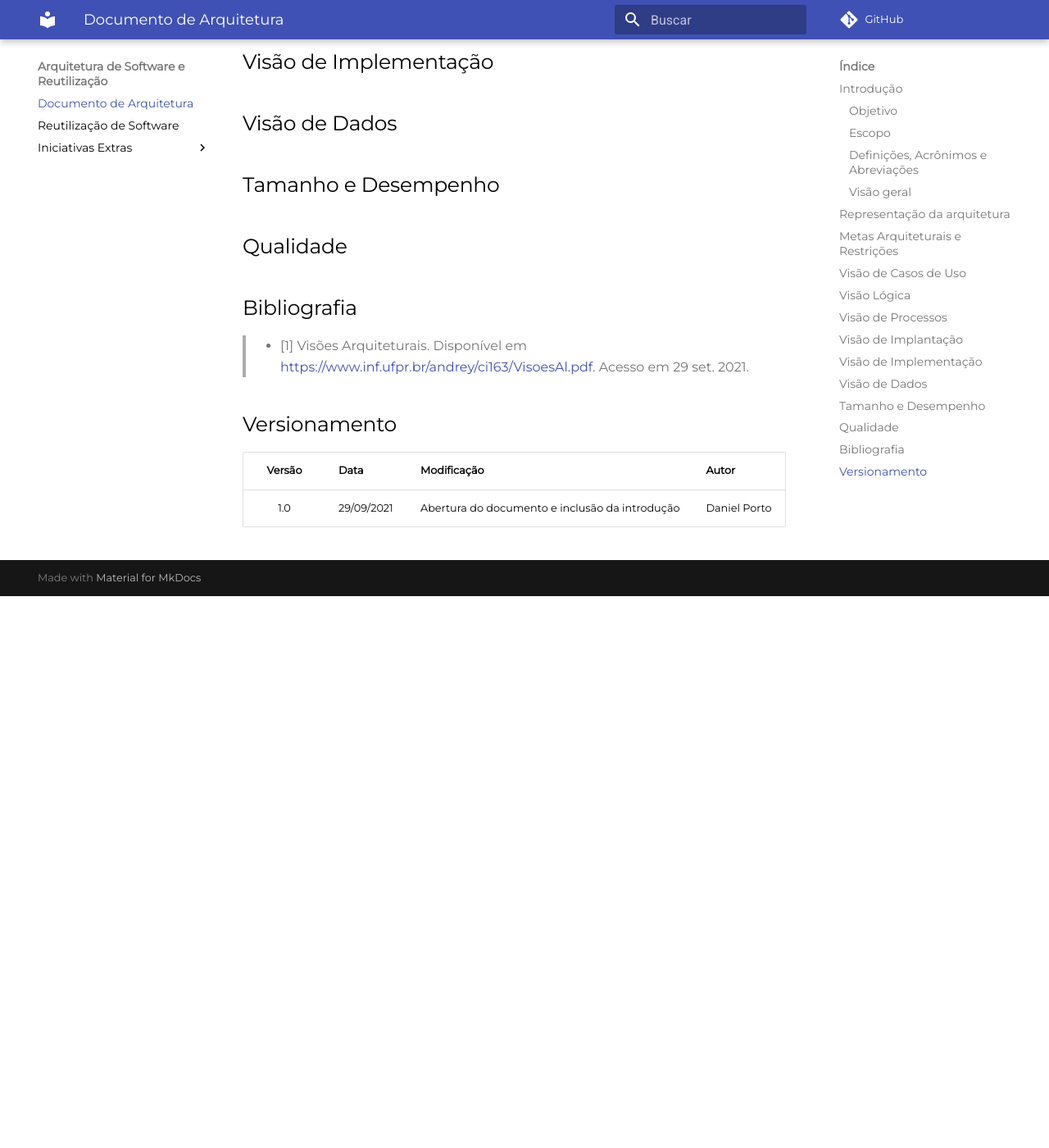
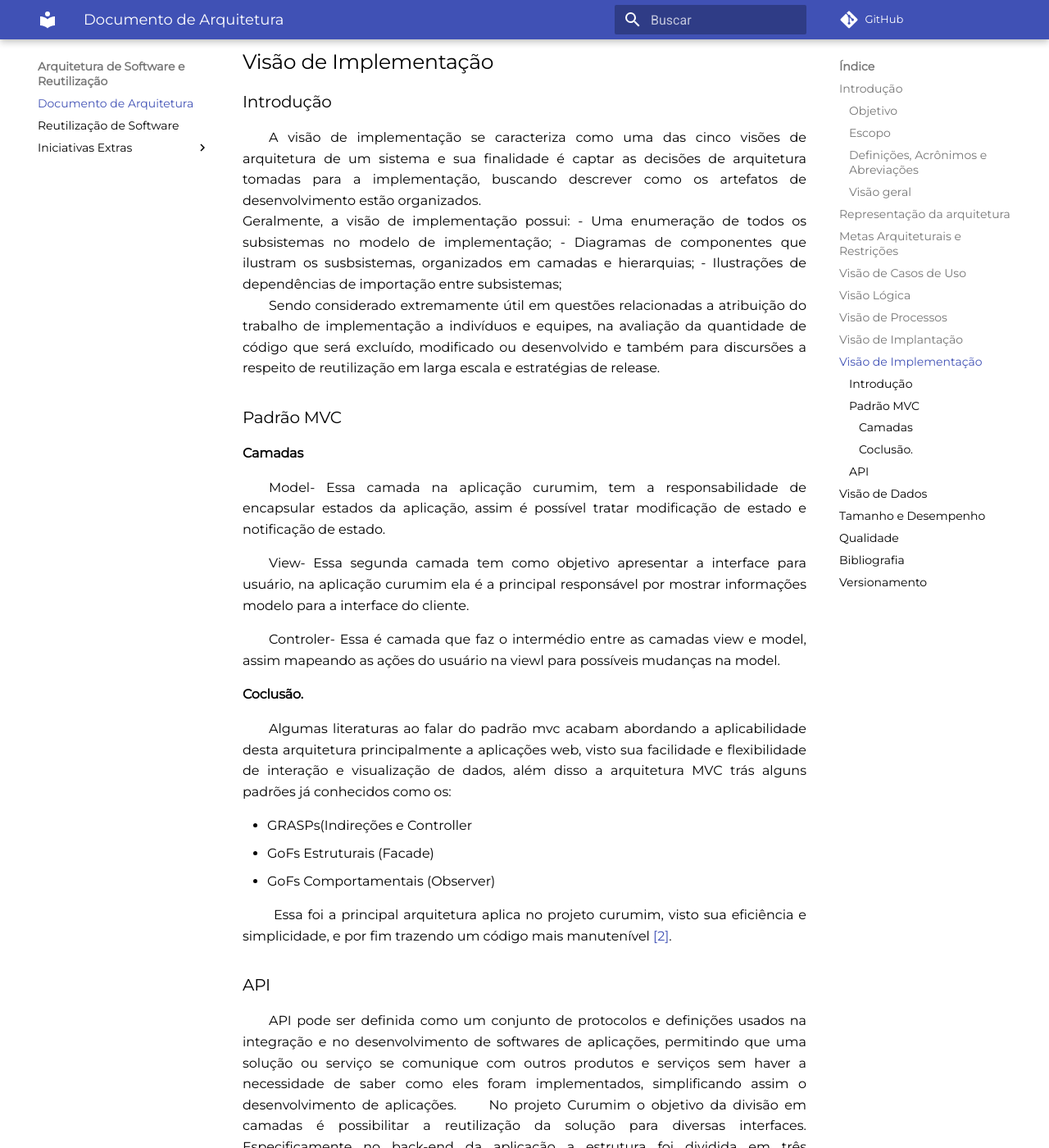
Before and after one commit to UnBArqDsw2021-1/2021.1_G6_Curumim, an MkDocs documentation site: the page built from docs/arquitetura-reutilizacao/arquitetura.md, in a window 1280 px wide and 1400 px high, scrolled down 2122 px. Shown: the whole window at 82% size. Built offline with MkDocs 1.6.1 and Material for MkDocs 9.7.7, drawn with Linux system fonts in a browser that asks for light colours; comment, search, counter and statistics services are not loaded; before the commit the page ends 2849 px from its top, so only the background shows below that; some of the changed text lies outside the part shown.

Commit message:
doc(#196) adição da Visão de Implementação
Co-authored-by: nilomendonca <nilojrmendonca@gmail.com>

```diff
--- a/docs/arquitetura-reutilizacao/arquitetura.md
+++ b/docs/arquitetura-reutilizacao/arquitetura.md
@@ -45,6 +45,51 @@
 
 ## Visão de Implementação
 
+### Introdução
+&emsp;&emsp;A visão de implementação se caracteriza como uma das cinco visões de arquitetura de um sistema e sua finalidade é captar as decisões de arquitetura tomadas para a implementação, buscando descrever como os artefatos de desenvolvimento estão organizados.<br> Geralmente, a visão de implementação possui:
+    - Uma enumeração de todos os subsistemas no modelo de implementação;
+    - Diagramas de componentes que ilustram os susbsistemas, organizados em camadas e hierarquias;
+    - Ilustrações de dependências de importação entre subsistemas;<br>
+&emsp;&emsp;Sendo considerado extremamente útil em questões relacionadas a atribuição do trabalho de implementação a indivíduos e equipes, na avaliação da quantidade de código que será excluído, modificado ou desenvolvido e também para discursões a respeito de reutilização em larga escala e estratégias de release.
+
+### Padrão MVC
+#### Camadas
+&emsp;&emsp;Model- Essa camada na aplicação curumim, tem a responsabilidade de encapsular estados da aplicação, assim é possível tratar modificação de estado e notificação de estado.
+
+&emsp;&emsp;View- Essa segunda camada tem como objetivo apresentar a interface para usuário, na aplicação curumim ela é a principal responsável por mostrar informações modelo para a interface do cliente.
+
+&emsp;&emsp;Controler- Essa é camada que faz o intermédio entre as camadas view e model, assim mapeando as ações do usuário na viewl para possíveis mudanças na model.
+
+#### Coclusão.
+&emsp;&emsp;Algumas literaturas ao falar do padrão mvc acabam abordando a aplicabilidade desta arquitetura principalmente a aplicações web, visto sua facilidade e flexibilidade de interação e visualização de dados, além disso a arquitetura MVC trás alguns padrões já conhecidos como os:
+
+* GRASPs(Indireções e Controller
+* GoFs Estruturais (Facade)
+* GoFs Comportamentais (Observer)
+
+&emsp;&emsp; Essa foi a principal arquitetura aplica no projeto curumim, visto sua eficiência e simplicidade, e por fim trazendo um código mais manutenível [[2]](#bibliografia).
+
+### API
+&emsp;&emsp;API pode ser definida como um conjunto de protocolos e definições usados na integração e no desenvolvimento de softwares de aplicações, permitindo que uma solução ou serviço se comunique com outros produtos e serviços sem haver a necessidade de saber como eles foram implementados, simplificando assim o desenvolvimento de aplicações.
+&emsp;&emsp;No projeto Curumim o objetivo da divisão em camadas é possibilitar a reutilização da solução para diversas interfaces. Especificamente no back-end da aplicação a estrutura foi dividida em três componentes principais:<br>
+- Models: Assim como explicado no item anterior, tem a responsabilidade de encapsular os estados da aplicação;
+- Controllers: Que realiza a ponte entre as Model e o cliente que consome a API;
+- Middlewares: Que são representados por uma pipeline de processamentos, com funções pré-definidas que são handles, units e filters.
+
+4 - Diagrama de camadas
+<center>
+![](../assets/imagens/arquitetura-reutilizacao/Diagrama-de-camadas.png)
+
+</center>
+
+<center>
+[](../assets/imagens/arquitetura-reutilizacao/Diagrama-de-camadas.png)
+
+
+</center>
+
+
+
 ## Visão de Dados
 
 ## Tamanho e Desempenho
@@ -54,9 +99,12 @@
 ## Bibliografia
 
 > - [1] Visões Arquiteturais. Disponível em <https://www.inf.ufpr.br/andrey/ci163/VisoesAl.pdf>. Acesso em 29 set. 2021.
+> - [2] O que é MVC?. Disponível em <https://www.treinaweb.com.br/blog/o-que-e-mvc>. Acessado em: 02 de out. 2021
+> - [3] UniGrade. Documento de Arquitetura de Software. Disponível em: https://ads-unigrade-2019-1.github.io/Wiki/dinamica06/DAS/#7-visao-da-implementacao. Acesso em: em 02 de out. 2021
 
 ## Versionamento
 
 | Versão | Data | Modificação | Autor |
 |:-:|--|--|--|
 |1.0|29/09/2021| Abertura do documento e inclusão da introdução | Daniel Porto |
+|1.2|02/10/2021| Criando topico de visão de implementação | Francisco Ferreira e Nilo Mendonça|
```
Also changed, not shown: docs/assets/imagens/arquitetura-reutilizacao/Diagrama-de-camadas.png (added).
